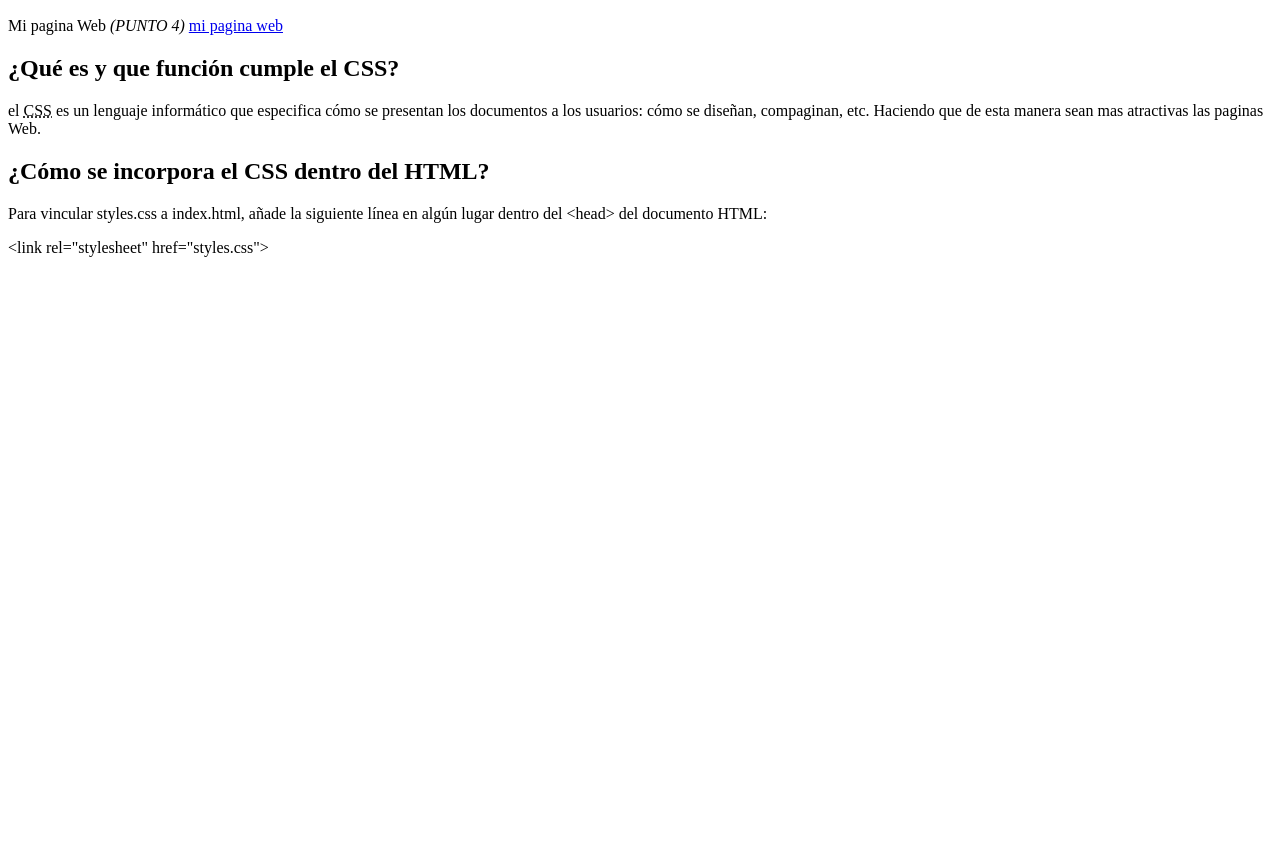
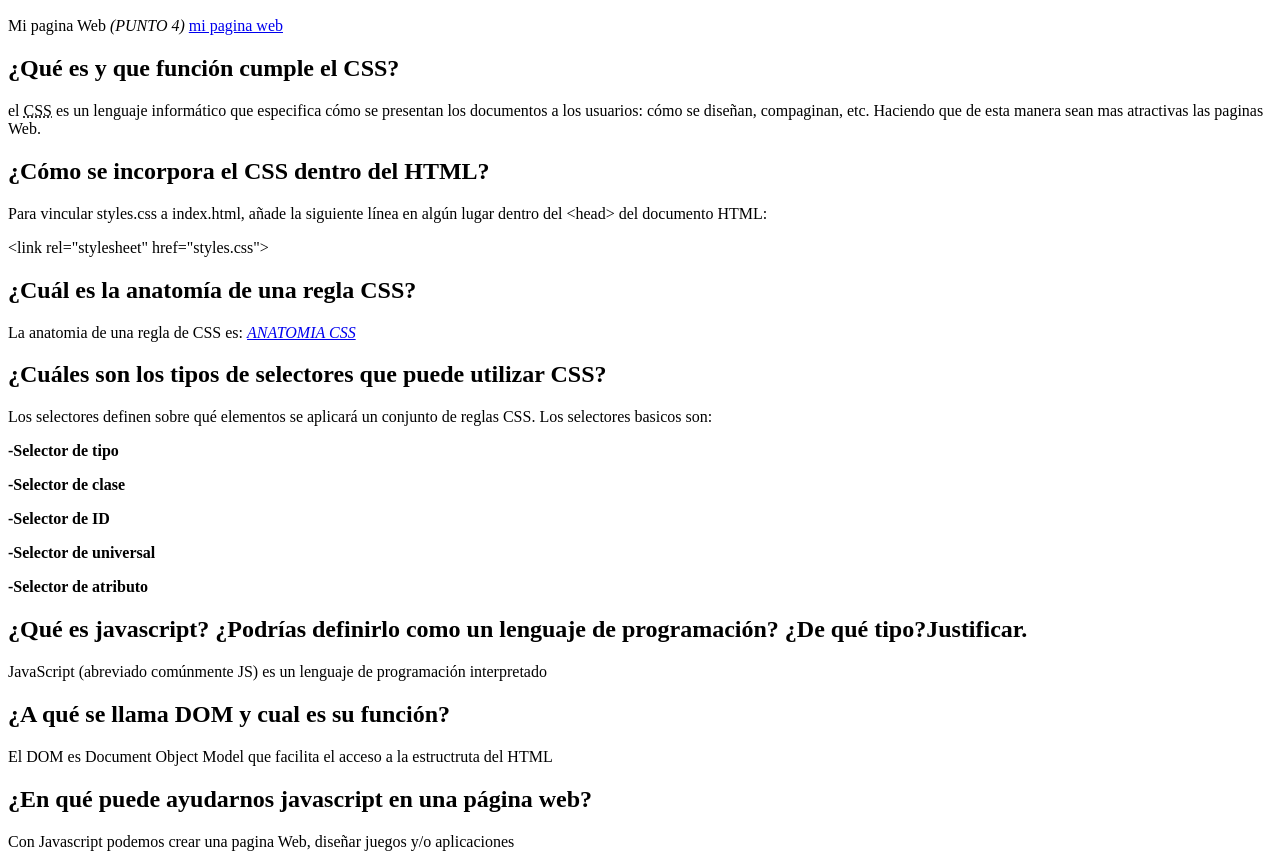
Before and after one commit to Franquitis/01-INICIO, a plain HTML site: page RESPUESTAS.html in a window 1280 px wide. Shown: the part 517-1384 px from the top of the page. Before the commit the page ends 800 px from the top, so only its background shows below. Drawn offline with Linux system fonts and the light colour scheme.

Commit message:
Add files via upload

```diff
--- a/RESPUESTAS.html
+++ b/RESPUESTAS.html
@@ -30,5 +30,22 @@
     <h2>¿Cómo se incorpora el CSS dentro del HTML?</h2>
     <p>Para vincular styles.css a index.html, añade la siguiente línea en algún lugar dentro del &lt;head&gt; del documento HTML:</p>
     <p>&lt;link rel="stylesheet" href="styles.css"&gt;</p>
+    <h2>¿Cuál es la anatomía de una regla CSS?</h2>
+    <p>La anatomia de una regla de
+        CSS es: <a href="http://web.enseñad.com.ar/assets/static/csspartes.3d2bee5.aa01c55ea5fd8ecd1ae1116d536b4e85.png"><em>ANATOMIA CSS</em></a></p>
+        <h2>¿Cuáles son los tipos de selectores que puede utilizar CSS?</h2>
+        <p>Los selectores definen sobre qué elementos se aplicará un conjunto de reglas CSS. Los selectores basicos son:</p>
+        <p><strong>-Selector de tipo</strong></p>
+        <p><strong>-Selector de clase</strong></p>
+        <p><strong>-Selector de ID</strong></p>
+        <p><strong>-Selector de universal</strong></p>
+        <p><strong>-Selector de atributo</strong></p>
+        <h2>¿Qué es javascript? ¿Podrías definirlo como un lenguaje de programación? ¿De qué tipo?Justificar.</h2>
+        <p>JavaScript (abreviado comúnmente JS) es un lenguaje de programación interpretado</p>
+        <h2>¿A qué se llama DOM y cual es su función?</h2>
+        <p>El DOM es Document Object Model que facilita el acceso a la estructruta del HTML</p>
+        <h2>¿En qué puede ayudarnos javascript en una página web?</h2>
+        <p>Con Javascript podemos crear una pagina Web, diseñar juegos y/o aplicaciones</p>
+
 </body>
 </html>
```
